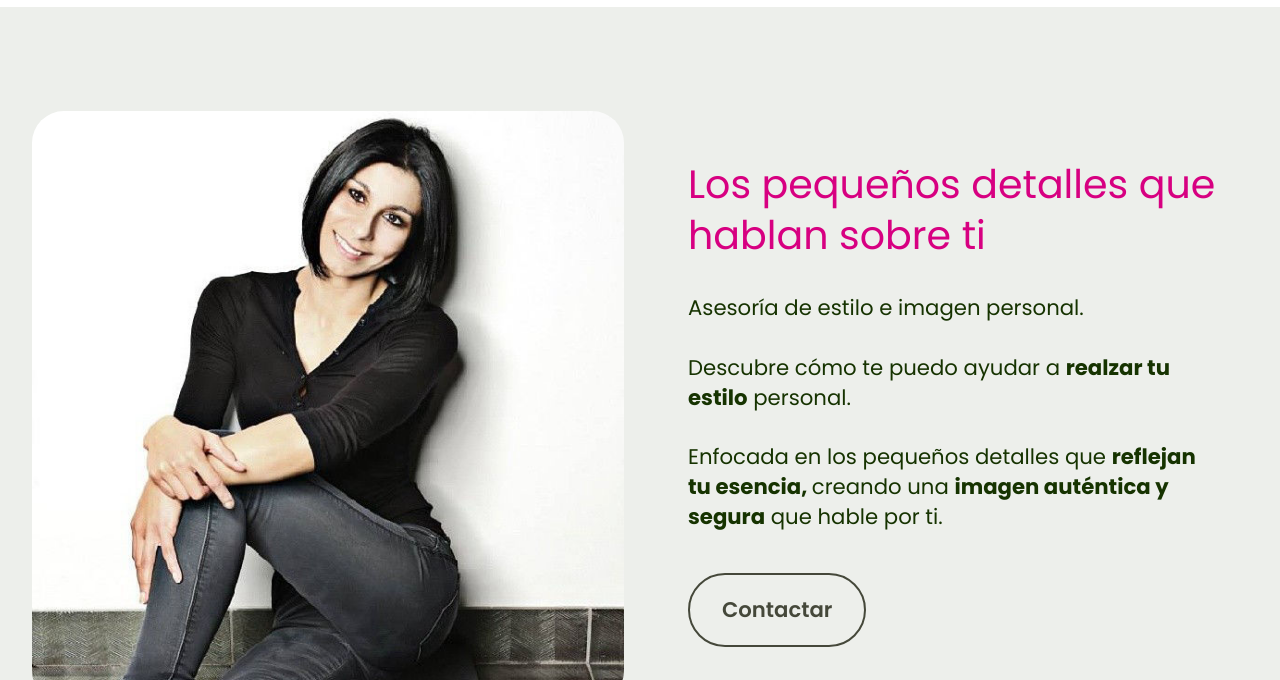
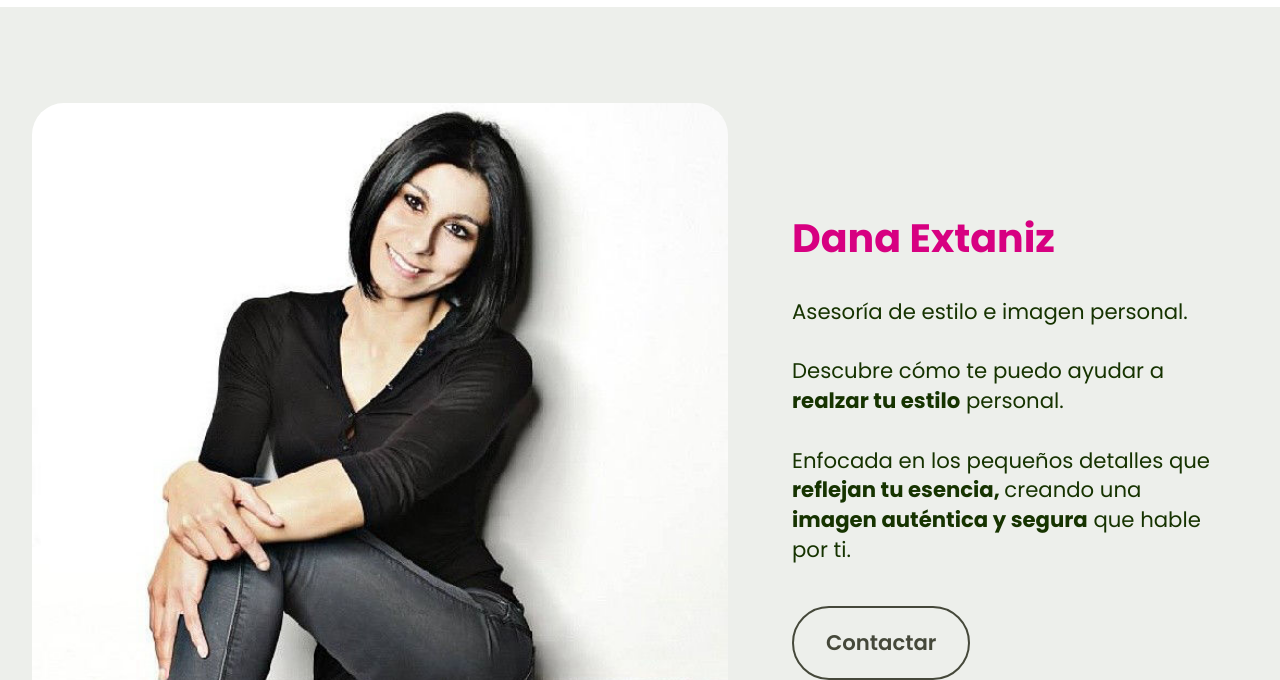
Before and after one commit to lukidigital/danaetxaniz, a plain HTML site: page index.html in a window 1280 px wide. Shown: the part 120-800 px from the top of the page. Drawn offline with Linux system fonts and the light colour scheme; files whose address does not match are found by name.

Commit message:
create github pages

```diff
--- a/assets/mobirise/css/mbr-additional.css
+++ b/assets/mobirise/css/mbr-additional.css
@@ -1399,6 +1399,8 @@ a {
   background-image: none;
 }
 .cid-uiuemN4rzP {
+  padding-top: 6rem;
+  padding-bottom: 6rem;
   background-color: #edefeb;
 }
 .cid-uiuemN4rzP .mbr-fallback-image.disabled {
--- a/index.html
+++ b/index.html
@@ -27,7 +27,7 @@
   <noscript><link rel="stylesheet" href="https://fonts.googleapis.com/css?family=Great+Vibes:400&display=swap"></noscript>
   <link rel="preload" href="https://fonts.googleapis.com/css?family=Poppins:100,100i,200,200i,300,300i,400,400i,500,500i,600,600i,700,700i,800,800i,900,900i&display=swap" as="style" onload="this.onload=null;this.rel='stylesheet'">
   <noscript><link rel="stylesheet" href="https://fonts.googleapis.com/css?family=Poppins:100,100i,200,200i,300,300i,400,400i,500,500i,600,600i,700,700i,800,800i,900,900i&display=swap"></noscript>
-  <link rel="preload" as="style" href="assets/mobirise/css/mbr-additional.css?v=0k77s1"><link rel="stylesheet" href="assets/mobirise/css/mbr-additional.css?v=0k77s1" type="text/css">
+  <link rel="preload" as="style" href="assets/mobirise/css/mbr-additional.css?v=MKPUlX"><link rel="stylesheet" href="assets/mobirise/css/mbr-additional.css?v=MKPUlX" type="text/css">
 
 
 
@@ -84,20 +84,20 @@
     </nav>
 </section>
 
-<section data-bs-version="5.1" class="start article4 cid-uiuemN4rzP mbr-fullscreen" id="article04-3">
+<section data-bs-version="5.1" class="start article4 cid-uiuemN4rzP" id="article04-3">
 
 
 
 
 
-	<div class="container-fluid">
+	<div class="container">
 		<div class="row justify-content-center">
-			<div class="col-12 col-md-12 col-lg-6 image-wrapper">
+			<div class="col-12 col-md-12 col-lg-7 image-wrapper">
 				<img class="w-100" src="assets/images/10296630-785225768156621-1153107050-n-640x640.jpg" alt="">
 			</div>
 			<div class="col-12 col-md-12 col-lg">
 				<div class="text-wrapper align-left">
-					<h1 class="mbr-section-title mbr-fonts-style mb-4 display-2">Los pequeños detalles que hablan sobre ti</h1>
+					<h1 class="mbr-section-title mbr-fonts-style mb-4 display-2"><strong>Dana Extaniz</strong></h1>
 					<p class="mbr-text mbr-fonts-style mb-4 display-7">Asesoría de estilo e imagen personal. <br><br>Descubre cómo te puedo ayudar a <strong>realzar tu estilo</strong> personal. <br><br>Enfocada en los pequeños detalles que <strong>reflejan tu esencia, </strong>creando una <strong>imagen auténtica y segura</strong> que hable por ti.</p>
 					<div class="mbr-section-btn mt-3"><a class="btn btn-lg btn-success-outline display-7" href="index.html#form03-r">Contactar</a></div>
 				</div>
@@ -259,7 +259,7 @@
 
         </div>
         <div class="embla" data-skip-snaps="true" data-align="center" data-contain-scroll="trimSnaps" data-loop="true" data-auto-play-interval="5" data-draggable="true">
-            <div class="embla__viewport container-fluid">
+            <div class="embla__viewport container">
                 <div class="embla__container">
                     <div class="embla__slide slider-image item active" style="margin-left: 1rem; margin-right: 1rem;">
                         <div class="card-wrap">
@@ -693,7 +693,7 @@
                     <h4 class="mbr-section-subtitle mbr-fonts-style align-center mb-0 mt-4 display-7">Déjame tus datos y me pondré en contacto para iniciar contigo tu proceso de cambio.</h4>
                 </div>
                 <div class="col-lg-12 mx-auto mbr-form" data-form-type="formoid">
-                    <form action="https://mobirise.eu/" method="POST" class="mbr-form form-with-styler" data-form-title="Form Name"><input type="hidden" name="email" data-form-email="true" value="Jj+Keq+8UyC/YkZAmcT8hXW89Jmke6WL3wU4MJq5gZScZsSyLXnuhVGTGhKg2h9mmV++m17mHWQAxB07OyEf3G7+sCQTLUDPtZN3JKW0ZJWAsY4Fj6Q+Rdzt9/JZtV2+.k231SuI3Qsii3I7C5E//3Y2/pxAr8n0vn+M5bvQkafW/T//vt6shBJ0K8Xh8dZVKNaLrElqHsy9RhQr7EJYs1itIaSzV/Lyfu2g+ZrxhBZRGSc5bO7jeYyeribrX38p8">
+                    <form action="https://mobirise.eu/" method="POST" class="mbr-form form-with-styler" data-form-title="Form Name"><input type="hidden" name="email" data-form-email="true" value="TxITDIu7BJ4YBrDigIMTl8rGUoSbB7Hn6ShdVKwaolSIsP69KVR8yDlK0+34K/K/qewHajydzoN5Wflrwsdoh6odaeS3dndrNBnW2xqvXzuX6ynJR6U97T3o6/clKght.UdyqqW1OQezHAnM6CmnY6/otzWAY/ShnCu/0Ags7nkUJrWjH10xVcRKd6ZXDYpvfvlWzM8HhA86nmJtd8RLsbe1eb1a6U49LEyWk1VP2fHNmwXSTPYZkWixyPT0PK2iL">
                         <div class="row">
                             <div hidden="hidden" data-form-alert="" class="alert alert-success col-12">Gracias por ponerte tu mensaje. En breve me pondré en contacto.  Dana.</div>
                             <div hidden="hidden" data-form-alert-danger="" class="alert alert-danger col-12">
```
Also changed, not shown: assets/images/hashes.json (+1 -1 lines), 1 other file.
